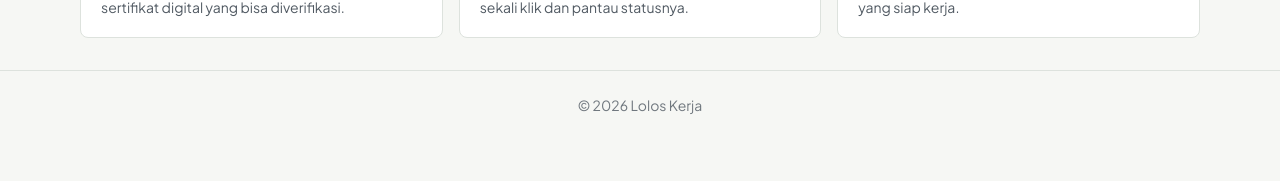
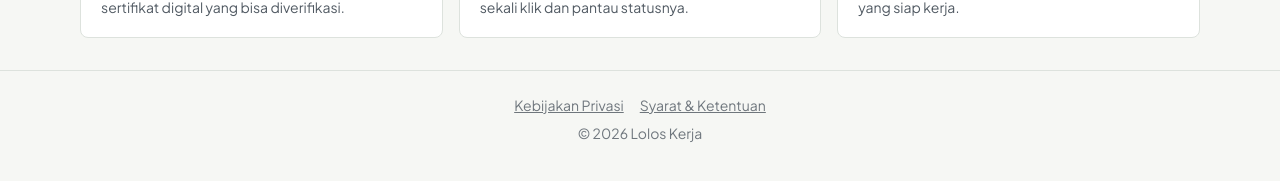
Before and after one commit to muhammadaslambik/lolos-kerja, a Next.js app: page / in a window 1280 px wide. Shown: the part 465-646 px from the top of the page. Built offline with nearby package versions, Linux system fonts and the light colour scheme; no server answers; the database is empty.

Commit message:
Footer tautan hukum dan deklarasi CSS

```diff
--- a/src/app/layout.tsx
+++ b/src/app/layout.tsx
@@ -1,4 +1,5 @@
 import type { Metadata } from "next";
+import Link from "next/link";
 import { Plus_Jakarta_Sans } from "next/font/google";
 import "./globals.css";
 import Header from "@/components/Header";
@@ -23,7 +24,11 @@ export default function RootLayout({ children }: { children: React.ReactNode })
         <Header />
         <main className="mx-auto max-w-6xl px-4 py-8">{children}</main>
         <footer className="border-t border-line py-6 text-center text-sm text-ink/60">
-          © {new Date().getFullYear()} Lolos Kerja
+          <nav aria-label="Tautan hukum" className="mb-2 flex flex-wrap items-center justify-center gap-x-4 gap-y-1">
+            <Link href="/kebijakan-privasi" className="underline hover:text-ink">Kebijakan Privasi</Link>
+            <Link href="/syarat-ketentuan" className="underline hover:text-ink">Syarat &amp; Ketentuan</Link>
+          </nav>
+          <p>© {new Date().getFullYear()} Lolos Kerja</p>
         </footer>
       </body>
     </html>
--- /dev/null
+++ b/src/types/css.d.ts
@@ -0,0 +1 @@
+declare module "*.css";
```
